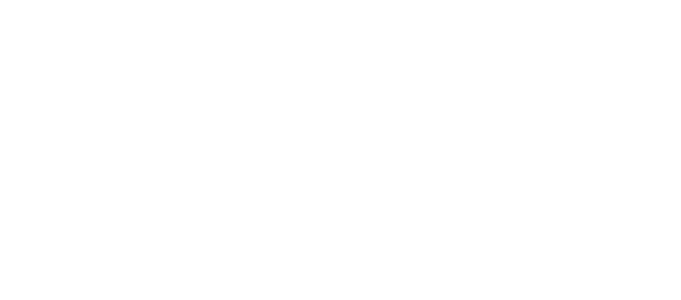
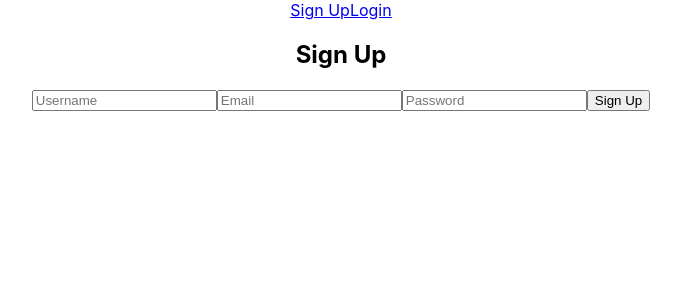
Before and after one commit to shyamtawli/sheetcoder, a React (Create React App) app in the folder client/: page /signup in a window 1280 px wide. Shown: the top 300 px of the page, without its empty margins (299-980 px from the left). Built offline with nearby package versions, Linux system fonts and the light colour scheme.

Commit message:
client side

```diff
--- a/client/src/App.js
+++ b/client/src/App.js
@@ -1,7 +1,24 @@
 import "./App.css";
+import { Link, Routes, Route } from "react-router-dom";
+import Signup from "./components/Signup";
+import Login from "./components/Login";
+import Home from "./components/Home";
 
 function App() {
-  return <div className="App"></div>;
+  return (
+    <div className="App">
+      <div>
+        <Link to="/signup">Sign Up</Link>
+        <Link to="/login">Login</Link>
+      </div>
+
+      <Routes>
+        <Route exact path="/signup" element={<Signup />} />
+        <Route exact path="/login" element={<Login />} />
+        <Route exact path="/home" element={<Home />} />
+      </Routes>
+    </div>
+  );
 }
 
 export default App;
--- /dev/null
+++ b/client/src/components/Home.jsx
@@ -0,0 +1,7 @@
+import React from "react";
+
+function Home() {
+  return <div>Home</div>;
+}
+
+export default Home;
--- /dev/null
+++ b/client/src/components/Login.jsx
@@ -0,0 +1,7 @@
+import React from "react";
+
+function Login() {
+  return <div>Login</div>;
+}
+
+export default Login;
--- /dev/null
+++ b/client/src/components/Signup.jsx
@@ -0,0 +1,64 @@
+import React, { useState } from "react";
+import axios from "axios";
+
+function Signup() {
+  const [formData, setFormData] = useState({
+    username: "",
+    email: "",
+    password: "",
+  });
+
+  const handleChange = (e) => {
+    const { name, value } = e.target;
+    setFormData((prevFormData) => ({
+      ...prevFormData,
+      [name]: value,
+    }));
+  };
+
+  const handleSubmit = async (e) => {
+    e.preventDefault();
+
+    try {
+      const respone = await fetch("http://localhost:3001/api/auth/signup", {
+        method: "POST",
+        body: formData,
+      });
+      console.log(respone);
+    } catch (error) {
+      console.log(error);
+    }
+  };
+
+  return (
+    <div>
+      <h2>Sign Up</h2>
+      <form onSubmit={handleSubmit}>
+        <input
+          type="text"
+          name="username"
+          placeholder="Username"
+          value={formData.username}
+          onChange={handleChange}
+        />
+        <input
+          type="email"
+          name="email"
+          placeholder="Email"
+          value={formData.email}
+          onChange={handleChange}
+        />
+        <input
+          type="password"
+          name="password"
+          placeholder="Password"
+          value={formData.password}
+          onChange={handleChange}
+        />
+        <button type="submit">Sign Up</button>
+      </form>
+    </div>
+  );
+}
+
+export default Signup;
--- a/client/src/index.js
+++ b/client/src/index.js
@@ -1,11 +1,14 @@
 import React from "react";
 import ReactDOM from "react-dom/client";
 import "./index.css";
+import { BrowserRouter } from "react-router-dom";
 import App from "./App";
 
 const root = ReactDOM.createRoot(document.getElementById("root"));
 root.render(
   <React.StrictMode>
-    <App />
+    <BrowserRouter>
+      <App />
+    </BrowserRouter>
   </React.StrictMode>
 );
```
Also changed, not shown: 1 other file (tests, documents, lock files or other folders).
